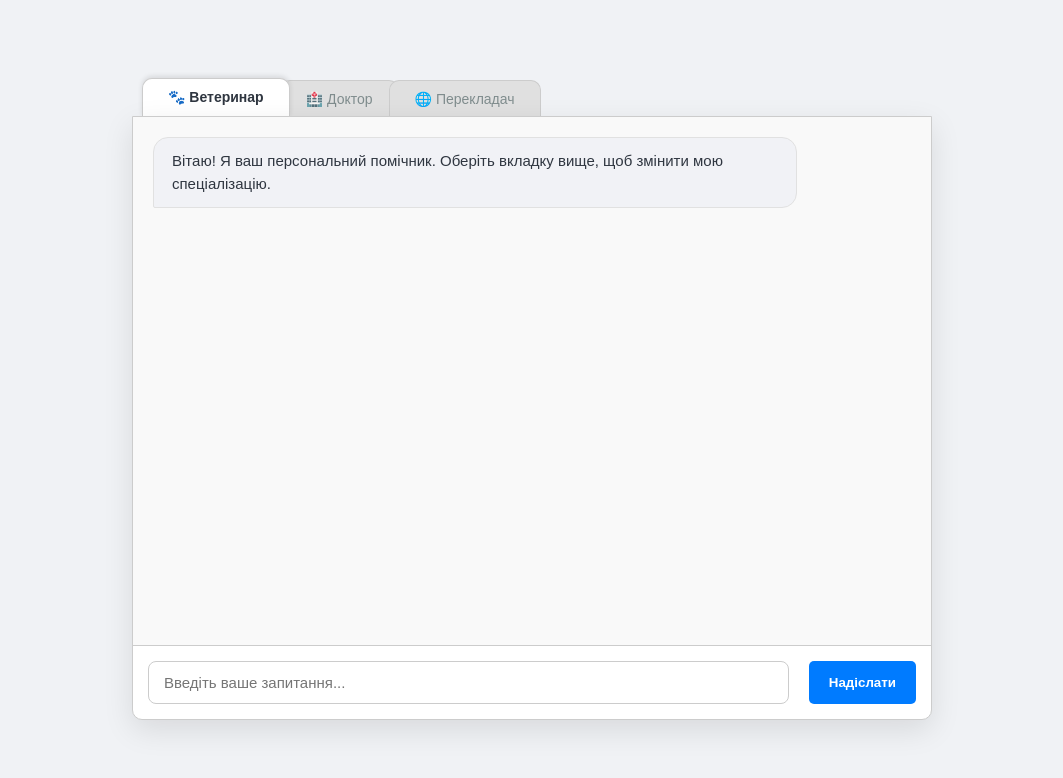
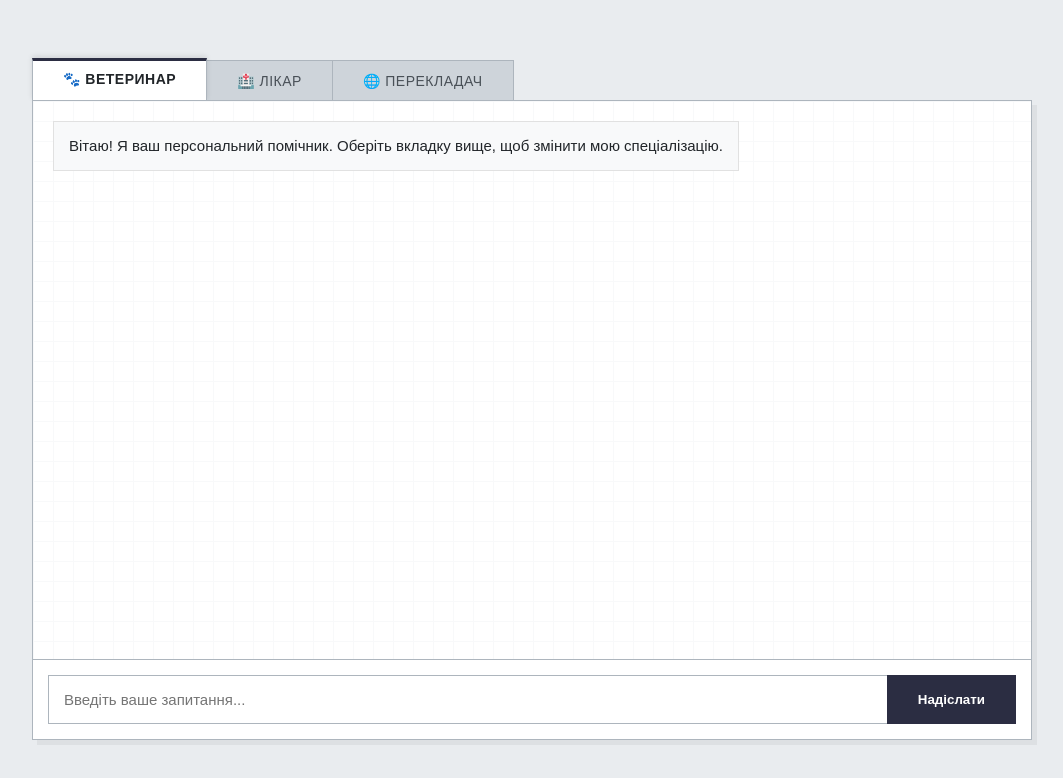
Before and after one commit to askexpertai/askexpertai.github.io, a plain HTML site: page index.html in a window 1280 px wide. Shown: the whole page, without its empty margins (108-1171 px from the left). Drawn offline with nearby package versions, Linux system fonts and the light colour scheme.

Commit message:
Add files via upload

```diff
--- a/index.html
+++ b/index.html
@@ -231,6 +231,164 @@
 input { flex: 1; padding: 10px; border-radius: 5px; border: 1px solid #ddd; }
 button { margin-left: 10px; padding: 10px 20px; cursor: pointer; background: #007bff; color: white; border: none; border-radius: 5px; }
 
+       :root {
+            --bg-color: #e9ecef;
+            --active-tab: #ffffff;
+            --inactive-tab: #ced4da;
+            --border-color: #adb5bd;
+            --text-color: #212529;
+            --accent-color: #2b2d42; /* Більш професійний темний акцент */
+            --user-msg: #007bff;
+        }
+
+        * {
+            box-sizing: border-box;
+            border-radius: 0 !important; /* Глобальне скасування заокруглень */
+        }
+
+        body {
+            background-color: var(--bg-color);
+            font-family: 'Segoe UI', Roboto, Helvetica, Arial, sans-serif;
+            display: flex;
+            justify-content: center;
+            align-items: center;
+            height: 100vh;
+            margin: 0;
+            color: var(--text-color);
+        }
+
+        .browser-container {
+            width: 95%;
+            max-width: 1000px;
+            height: 85vh;
+            display: flex;
+            flex-direction: column;
+        }
+
+        /* Стилізація вкладок */
+        .tabs-header {
+            display: flex;
+            padding-left: 0; /* Прибрано відступ зліва */
+            z-index: 2;
+        }
+
+        .tab {
+            padding: 12px 30px;
+            background: var(--inactive-tab);
+            border: 1px solid var(--border-color);
+            border-bottom: none;
+            cursor: pointer;
+            position: relative;
+            margin-right: -1px; /* Чітке прилягання без накладання */
+            transition: background 0.2s ease;
+            user-select: none;
+            font-size: 14px;
+            color: #495057;
+            text-transform: uppercase;
+            letter-spacing: 0.5px;
+        }
+
+        .tab.active {
+            background: var(--active-tab);
+            z-index: 10;
+            color: var(--text-color);
+            font-weight: 700;
+            border-top: 3px solid var(--accent-color); /* Акцент зверху */
+        }
+
+        .tab:hover:not(.active) {
+            background: #dee2e6;
+        }
+
+        /* Вікно чату */
+        .chat-window {
+            flex: 1;
+            background: var(--active-tab);
+            border: 1px solid var(--border-color);
+            display: flex;
+            flex-direction: column;
+            box-shadow: 5px 5px 0px rgba(0,0,0,0.05); /* Рівна тінь */
+            position: relative;
+            z-index: 5;
+            margin-top: -1px;
+        }
+
+        .messages-container {
+            flex: 1;
+            padding: 20px;
+            overflow-y: auto;
+            display: flex;
+            flex-direction: column;
+            gap: 10px;
+            background-color: #ffffff;
+            /* Легка сітка для фону */
+            background-image: linear-gradient(#f8f9fa 1px, transparent 1px), linear-gradient(90deg, #f8f9fa 1px, transparent 1px);
+            background-size: 20px 20px;
+        }
+
+        .message {
+            max-width: 85%;
+            padding: 12px 15px;
+            line-height: 1.6;
+            font-size: 15px;
+            border: 1px solid var(--border-color);
+        }
+
+        .message.user {
+            align-self: flex-end;
+            background-color: var(--accent-color);
+            color: white;
+            border-color: var(--accent-color);
+        }
+
+        .message.ai {
+            align-self: flex-start;
+            background-color: #f8f9fa;
+            color: var(--text-color);
+        }
+
+        /* Область введення */
+        .input-area {
+            padding: 15px;
+            border-top: 1px solid var(--border-color);
+            display: flex;
+            gap: 0; /* Прибираємо проміжок між інпутом і кнопкою для монолітності */
+        }
+
+        input[type="text"] {
+            flex: 1;
+            padding: 15px;
+            border: 1px solid var(--border-color);
+            outline: none;
+            font-size: 15px;
+        }
+
+        input[type="text"]:focus {
+            border-color: var(--accent-color);
+            z-index: 2;
+        }
+
+        button {
+            padding: 0 30px;
+            background-color: var(--accent-color);
+            color: white;
+            border: 1px solid var(--accent-color);
+            cursor: pointer;
+            font-weight: 600;
+            transition: opacity 0.2s;
+            margin-left: -1px; /* Злиття з інпутом */
+        }
+
+        button:hover {
+            opacity: 0.9;
+        }
+
+        button:disabled {
+            background-color: var(--inactive-tab);
+            border-color: var(--border-color);
+            cursor: not-allowed;
+        }
+
     </style>
 </head>
 <body>
@@ -238,7 +396,7 @@ button { margin-left: 10px; padding: 10px 20px; cursor: pointer; background: #00
 <div class="browser-container">
     <div class="tabs-header">
         <div class="tab active" onclick="switchTab('vet')" data-role="vet">🐾 Ветеринар</div>
-        <div class="tab" onclick="switchTab('doctor')" data-role="doctor">🏥 Доктор</div>
+        <div class="tab" onclick="switchTab('doctor')" data-role="doctor">🏥 Лікар</div>
         <div class="tab" onclick="switchTab('translator')" data-role="translator">🌐 Перекладач</div>
     </div>
 
```
